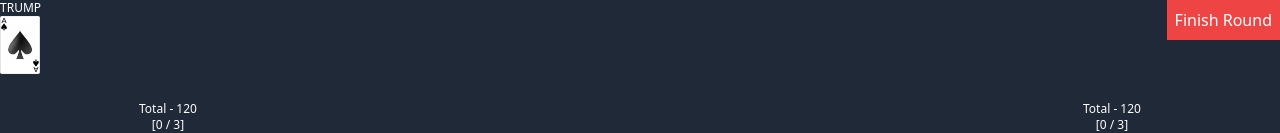
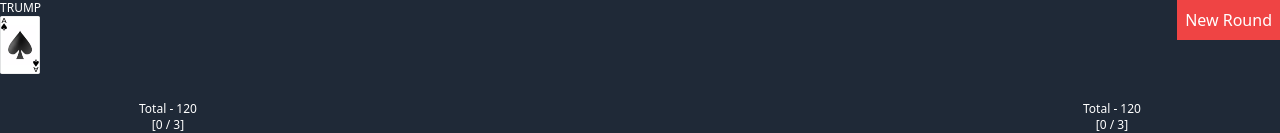
Before and after one commit to shivambaku/cards, a Vue app in the folder frontend/: page /desk/5_p in a window 1280 px wide. Shown: the top 133 px of the page. Built offline with nearby package versions, Linux system fonts and the light colour scheme; what @tanstack/vue-query would draw is missing.

Commit message:
feat: added most of the game logic (not tested)

```diff
--- a/frontend/src/composables/useJudgementGame.ts
+++ b/frontend/src/composables/useJudgementGame.ts
@@ -1,21 +1,50 @@
-import { ref } from 'vue';
+import { computed, ref } from 'vue';
 import { type Card, Suit, useCards } from './useCards';
 import type { Player } from '@/models/player';
 
 export interface JudgementPlayer extends Player {
-  cards: Card[]
   score: number
-  bid: number
-  tricks: number
 }
 
 export interface JudgementGameState {
   players: JudgementPlayer[]
-  currentTrump: Suit | 'No Trump'
-  currentCardCount: number
   upOrDownCoefficient: number
   maxAmountOfCards: number
   gameFinished: boolean
+  rounds: JudgementRound[]
+}
+
+export interface JudgementRound {
+  currentDealer: JudgementPlayer
+  currentCardCount: number
+  currentTrump: Suit | 'No Trump'
+  currentCallPlayer: JudgementPlayer
+  state: 'Calling' | 'Playing' | 'Finished'
+  turns: JudgementTurn[]
+  calls: JudgementRoundCall[]
+  hands: JudgementRoundHand[]
+}
+
+export interface JudgementRoundCall {
+  player: JudgementPlayer
+  call: number
+  tricks: number
+}
+
+export interface JudgementRoundHand {
+  player: JudgementPlayer
+  cards: Card[]
+}
+
+export interface JudgementTurn {
+  currentPlayPlayer: JudgementPlayer
+  plays: JudgementTurnPlay[]
+  winner?: JudgementPlayer
+}
+
+export interface JudgementTurnPlay {
+  player: JudgementPlayer
+  card: Card
 }
 
 export function useJudgementGame(numberOfPlayers: number) {
@@ -29,25 +58,45 @@ export function useJudgementGame(numberOfPlayers: number) {
       players.push({
         id: i,
         name: `Player ${i + 1}`,
-        cards: [],
         score: 0,
-        bid: 0,
-        tricks: 0,
       });
     }
     return players;
   }
 
+  const players = createPlayers(numberOfPlayers);
+
   const gameState = ref<JudgementGameState>({
-    players: createPlayers(numberOfPlayers),
-    currentTrump: Suit.Spades,
+    players,
     maxAmountOfCards: Math.floor(52 / numberOfPlayers),
-    currentCardCount: Math.floor(52 / numberOfPlayers),
     upOrDownCoefficient: -1,
     gameFinished: false,
+    rounds: [
+      {
+        currentDealer: players[0],
+        currentCardCount: Math.floor(52 / numberOfPlayers),
+        currentTrump: Suit.Spades,
+        currentCallPlayer: players[1],
+        state: 'Calling',
+        calls: [],
+        hands: [],
+        turns: [{
+          currentPlayPlayer: players[1],
+          plays: [],
+        }],
+      },
+    ],
   });
 
-  function valueToValue(value: number) {
+  const currentRound = computed(() => {
+    return gameState.value.rounds[gameState.value.rounds.length - 1];
+  });
+
+  const currentTurn = computed(() => {
+    return currentRound.value.turns[currentRound.value.turns.length - 1];
+  });
+
+  function cardValueToJudgementCardValue(value: number) {
     return value === 1 ? 14 : value;
   }
 
@@ -55,44 +104,145 @@ export function useJudgementGame(numberOfPlayers: number) {
     const cards = createDeck(true);
 
     for (let j = 0; j < gameState.value.players.length; j++) {
-      gameState.value.players[j].cards = [];
-      for (let i = 0; i < gameState.value.currentCardCount; i++)
-        gameState.value.players[j].cards.push(cards.pop()!);
+      const hand: JudgementRoundHand = {
+        player: gameState.value.players[j],
+        cards: [],
+      };
 
-      gameState.value.players[j].cards.sort((a, b) => {
+      currentRound.value.hands.push(hand);
+
+      for (let i = 0; i < currentRound.value.currentCardCount; i++)
+        hand.cards.push(cards.pop()!);
+
+      hand.cards.sort((a, b) => {
         if (a.suit === b.suit)
-          return valueToValue(a.value) - valueToValue(b.value);
+          return cardValueToJudgementCardValue(a.value) - cardValueToJudgementCardValue(b.value);
         return a.suit.localeCompare(b.suit);
       });
     }
   }
 
-  function newRound() {
-    dealCards();
+  function makeCall(call: JudgementRoundCall) {
+    if (call.player !== currentRound.value.currentCallPlayer)
+      throw new Error(`It is not ${call.player}'s turn to call`);
+
+    if (call.call < 0 || call.call > currentRound.value.currentCardCount)
+      throw new Error(`${call.player} cannot call ${call.call}`);
+
+    const isLastPersonToCall = currentRound.value.calls.length === gameState.value.players.length - 1;
+    const totalBidSoFar = currentRound.value.calls.reduce((total, call) => total + call.call, 0);
+
+    if (isLastPersonToCall && call.call + totalBidSoFar === currentRound.value.currentCardCount)
+      throw new Error(`${call.player} cannot call ${call.call}`);
+
+    currentRound.value.calls.push(call);
+
+    if (isLastPersonToCall) {
+      currentRound.value.state = 'Playing';
+      return;
+    }
+
+    const currentCallPlayerIndex = gameState.value.players.indexOf(currentRound.value.currentCallPlayer);
+    const nextCallPlayer = gameState.value.players[currentCallPlayerIndex + 1];
+    currentRound.value.currentCallPlayer = nextCallPlayer;
   }
 
-  function roundFinished() {
-    if (gameState.value.currentCardCount === gameState.value.maxAmountOfCards
-      && gameState.value.upOrDownCoefficient === 1) {
+  function playCard(play: JudgementTurnPlay) {
+    if (play.player !== currentTurn.value.currentPlayPlayer)
+      throw new Error(`It is not ${play.player}'s turn`);
+
+    const hand = currentRound.value.hands.find(h => h.player === play.player)!;
+
+    if (!hand.cards.includes(play.card))
+      throw new Error(`${play.player} does not have the ${play.card}`);
+
+    if (hand.cards.some(c => c.suit === currentTurn.value.plays[0].card.suit) && play.card.suit !== currentTurn.value.plays[0].card.suit)
+      throw new Error(`${play.player} must follow suit`);
+
+    currentTurn.value.plays.push(play);
+    hand.cards.splice(hand.cards.indexOf(play.card), 1);
+
+    const isLastPersonToPlay = currentTurn.value.plays.length === gameState.value.players.length;
+
+    if (isLastPersonToPlay)
+      return finishTurn();
+
+    const currentPlayPlayerIndex = gameState.value.players.indexOf(currentTurn.value.currentPlayPlayer);
+    const nextPlayPlayer = gameState.value.players[currentPlayPlayerIndex + 1];
+    currentTurn.value.currentPlayPlayer = nextPlayPlayer;
+  }
+
+  function finishTurn() {
+    const winner = currentTurn.value.plays.reduce((winner, play) => {
+      if (play.card.suit === currentRound.value.currentTrump && winner.card.suit !== currentRound.value.currentTrump)
+        return play;
+
+      if (play.card.suit === winner.card.suit && play.card.value > winner.card.value)
+        return play;
+
+      return winner;
+    });
+
+    currentTurn.value.winner = winner.player;
+
+    const winnerCall = currentRound.value.calls.find(c => c.player === winner.player)!;
+    winnerCall.tricks++;
+
+    const isLastTurn = currentRound.value.turns.length === currentRound.value.currentCardCount;
+    if (isLastTurn)
+      return finishRound();
+
+    const nextTurn: JudgementTurn = {
+      currentPlayPlayer: currentTurn.value.winner!,
+      plays: [],
+    };
+
+    currentRound.value.turns.push(nextTurn);
+  }
+
+  function finishRound() {
+    currentRound.value.state = 'Finished';
+
+    if (currentRound.value.currentCardCount === gameState.value.maxAmountOfCards && gameState.value.upOrDownCoefficient === 1) {
       gameState.value.gameFinished = true;
       return;
     }
 
-    const currentTrumpIndex = trumpOrder.indexOf(gameState.value.currentTrump);
-    const nextTrumpIndex = (currentTrumpIndex + 1) % trumpOrder.length;
-    gameState.value.currentTrump = trumpOrder[nextTrumpIndex];
-
-    if (gameState.value.currentCardCount === 1)
+    if (currentRound.value.currentCardCount === 1)
       gameState.value.upOrDownCoefficient = 1;
 
-    gameState.value.currentCardCount += gameState.value.upOrDownCoefficient;
+    const currentTrumpIndex = trumpOrder.indexOf(currentRound.value.currentTrump);
+    const currentDealerIndex = gameState.value.players.indexOf(currentRound.value.currentDealer);
 
-    newRound();
+    const nextTrump = trumpOrder[(currentTrumpIndex + 1) % trumpOrder.length];
+    const nextDealer = gameState.value.players[(currentDealerIndex + 1) % gameState.value.players.length];
+    const nextCallAndTurnPlayer = gameState.value.players[(currentDealerIndex + 2) % gameState.value.players.length];
+
+    const nextRound: JudgementRound = {
+      currentCardCount: currentRound.value.currentCardCount + gameState.value.upOrDownCoefficient,
+      currentTrump: nextTrump,
+      currentDealer: nextDealer,
+      currentCallPlayer: nextCallAndTurnPlayer,
+      state: 'Calling',
+      turns: [{
+        currentPlayPlayer: nextCallAndTurnPlayer,
+        plays: [],
+
+      }],
+      calls: [],
+      hands: [],
+    };
+
+    gameState.value.rounds.push(nextRound);
   }
 
   return {
     gameState,
-    newRound,
-    roundFinished,
+    currentRound,
+    currentTurn,
+    dealCards,
+    makeCall,
+    playCard,
+    finishRound,
   };
 }
--- a/frontend/src/pages/desk/5_p.vue
+++ b/frontend/src/pages/desk/5_p.vue
@@ -1,55 +1,17 @@
 <script setup lang="ts">
-import { computed } from 'vue';
+import { computed, onBeforeMount, onMounted } from 'vue';
 import Card from '@/components/Card.vue';
 import Player from '@/components/Player.vue';
 import { useJudgementGame } from '@/composables/useJudgementGame';
 
-const { gameState, newRound, roundFinished } = useJudgementGame(5);
+const { gameState, currentRound, dealCards, finishRound } = useJudgementGame(5);
 
-newRound();
+onBeforeMount(() => {
+  dealCards();
+});
 
 function calculateRotationClass(playerIndex: number, index: number) {
-  const rotation = index * 10 - (gameState.value.players[playerIndex].cards.length - 1) * 10 / 2;
-
-  const rotations = [
-    'rotate-[-85deg]',
-    'rotate-[-80deg]',
-    'rotate-[-75deg]',
-    'rotate-[-70deg]',
-    'rotate-[-65deg]',
-    'rotate-[-60deg]',
-    'rotate-[-55deg]',
-    'rotate-[-50deg]',
-    'rotate-[-45deg]',
-    'rotate-[-40deg]',
-    'rotate-[-35deg]',
-    'rotate-[-30deg]',
-    'rotate-[-25deg]',
-    'rotate-[-20deg]',
-    'rotate-[-15deg]',
-    'rotate-[-10deg]',
-    'rotate-[-5deg]',
-    'rotate-[0deg]',
-    'rotate-[5deg]',
-    'rotate-[10deg]',
-    'rotate-[15deg]',
-    'rotate-[20deg]',
-    'rotate-[25deg]',
-    'rotate-[30deg]',
-    'rotate-[35deg]',
-    'rotate-[40deg]',
-    'rotate-[45deg]',
-    'rotate-[50deg]',
-    'rotate-[55deg]',
-    'rotate-[60deg]',
-    'rotate-[65deg]',
-    'rotate-[70deg]',
-    'rotate-[75deg]',
-    'rotate-[80deg]',
-    'rotate-[85deg]',
-    'rotate-[90deg]',
-  ];
-
+  const rotation = index * 10 - (currentRound.value.hands[playerIndex].cards.length - 1) * 10 / 2;
   return `rotate-[${rotation}deg]`;
 }
 
@@ -57,40 +19,45 @@ function calculateTranslationClass(_playerIndex: number, _index: number) {
   return '';
 }
 
-const roundFinishedButtonClass = computed(() => {
+const newRoundButtonClass = computed(() => {
   return gameState.value.gameFinished ? 'bg-gray-500' : 'bg-red-500';
 });
+
+function newRound() {
+  finishRound();
+  dealCards();
+}
 </script>
 
 <template>
   <div class="flex h-screen w-screen items-end bg-gray-800 pb-5 ">
     <div class="relative flex h-1/3 w-full items-center justify-center">
-      <Card v-for="(card, index) in gameState.players[0].cards" :key="card.img" :card="card" class="absolute origin-bottom" :class="[calculateRotationClass(0, index), calculateTranslationClass(0, index)]" />
+      <Card v-for="(card, index) in currentRound.hands[0].cards" :key="card.img" :card="card" class="absolute origin-bottom" :class="[calculateRotationClass(0, index), calculateTranslationClass(0, index)]" />
     </div>
     <div class="fixed left-2 top-[120px] flex  h-28 w-1/4 rotate-180 items-center justify-center">
       <Player :id="gameState.players[1].id" name="Player 1" :tricks="0" :bid="3" :score="120" class="rotate-180" />
-      <Card v-for="(card, index) in gameState.players[1].cards" :key="card.img" :card="card" class="absolute h-[60px] w-[40px] origin-bottom" :class="calculateRotationClass(1, index)" />
+      <Card v-for="(card, index) in currentRound.hands[1].cards" :key="card.img" :card="card" class="absolute h-[60px] w-[40px] origin-bottom" :class="calculateRotationClass(1, index)" />
     </div>
     <div class="fixed right-2 top-[120px] flex h-28 w-1/4 rotate-180 items-center justify-center">
       <Player :id="gameState.players[2].id" name="Player 2" :tricks="0" :bid="3" :score="120" class="rotate-180" />
-      <Card v-for="(card, index) in gameState.players[2].cards" :key="card.img" :card="card " class="absolute h-[60px] w-[40px] origin-bottom" :class="calculateRotationClass(1, index)" />
+      <Card v-for="(card, index) in currentRound.hands[2].cards" :key="card.img" :card="card " class="absolute h-[60px] w-[40px] origin-bottom" :class="calculateRotationClass(1, index)" />
     </div>
     <div class="fixed  left-2 top-[320px] flex h-28 w-1/4 rotate-180 items-center justify-center">
       <Player :id="gameState.players[3].id" name="Player 3" :tricks="0" :bid="3" :score="120" class="rotate-180" />
-      <Card v-for="(card, index) in gameState.players[3].cards" :key="card.img" :card="card" class="absolute h-[60px] w-[40px] origin-bottom" :class="calculateRotationClass(1, index)" />
+      <Card v-for="(card, index) in currentRound.hands[3].cards" :key="card.img" :card="card" class="absolute h-[60px] w-[40px] origin-bottom" :class="calculateRotationClass(1, index)" />
     </div>
     <div class="fixed right-2 top-[320px] flex h-28 w-1/4 rotate-180 items-center justify-center">
       <Player :id="gameState.players[4].id" name="Player 4" :tricks="0" :bid="3" :score="120" class="rotate-180" />
-      <Card v-for="(card, index) in gameState.players[4].cards" :key="card.img" :card="card" class="absolute h-[60px] w-[40px] origin-bottom" :class="calculateRotationClass(1, index)" />
+      <Card v-for="(card, index) in currentRound.hands[4].cards" :key="card.img" :card="card" class="absolute h-[60px] w-[40px] origin-bottom" :class="calculateRotationClass(1, index)" />
     </div>
-    <button :disabled="gameState.gameFinished" class="fixed right-0 top-0 p-2 text-white" :class="roundFinishedButtonClass" @click="roundFinished">
-      Finish Round
+    <button :disabled="gameState.gameFinished" class="fixed right-0 top-0 p-2 text-white" :class="newRoundButtonClass" @click="newRound">
+      New Round
     </button>
     <div class="fixed top-0 h-[60px] w-[40px] flex-row items-center justify-center">
       <p class=" text-center text-xs  text-white">
         TRUMP
       </p>
-      <img :src="`/src/assets/cards/${gameState.currentTrump}.svg`" alt="" class="max-h-full max-w-full">
+      <img :src="`/src/assets/cards/${currentRound.currentTrump}.svg`" alt="" class="max-h-full max-w-full">
     </div>
   </div>
 </template>
```
Also changed, not shown: frontend/tailwind.config.js (+38 -0 lines).
